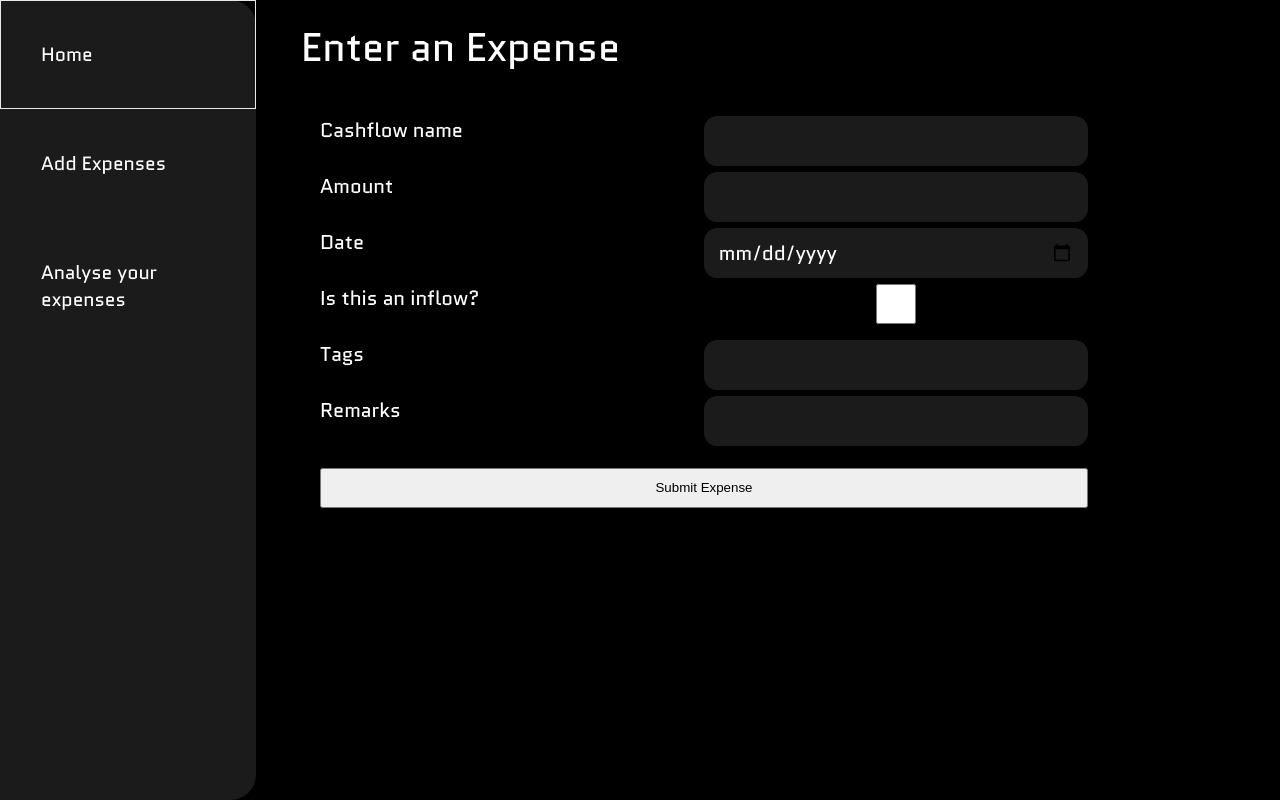
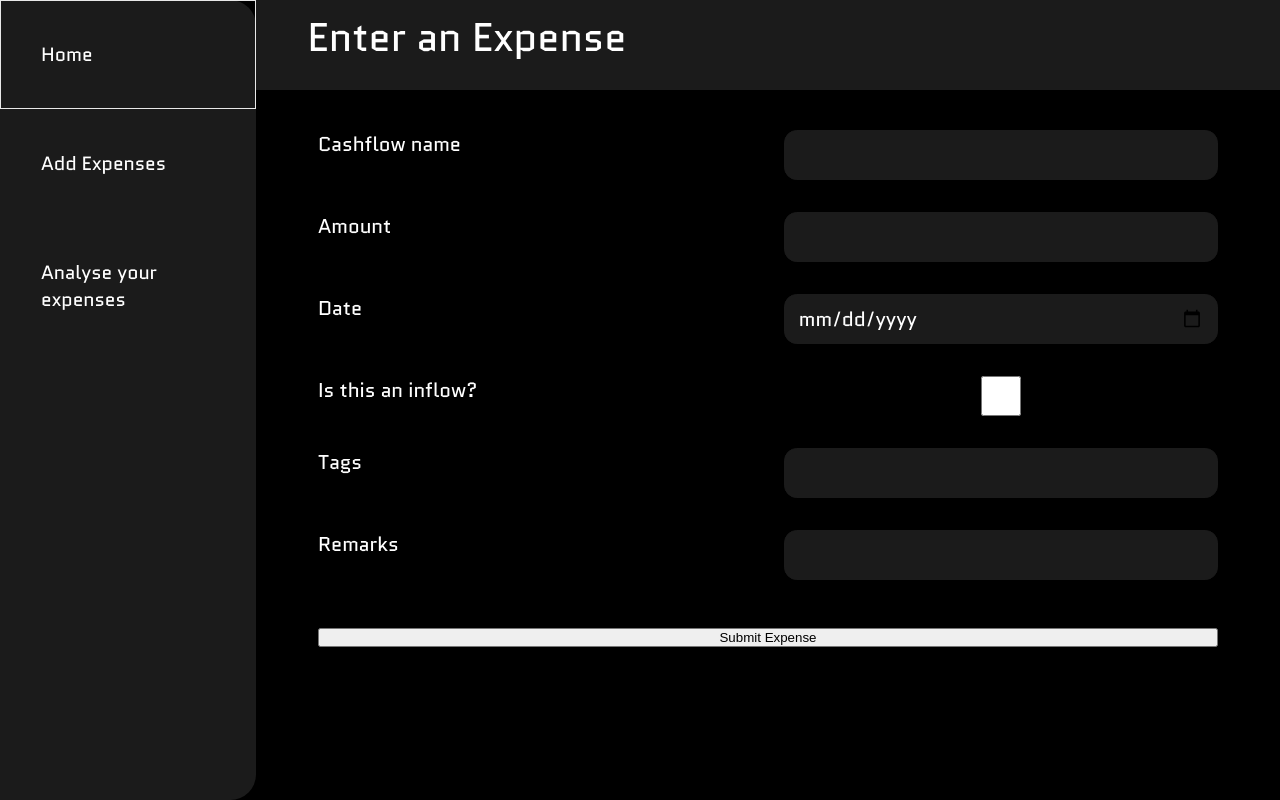
Before and after one commit to Advaitmenon1106/expense-tracker, a React (Vite) app in the folder frontend/: page /add-expense in a window 1280 px wide. Built offline with nearby package versions, Linux system fonts and the light colour scheme.

Commit message:
Add a wrapper content and change some CSS metrics of measurements.

```diff
--- a/frontend/src/Expense_Operations/ExpenseOperations.css
+++ b/frontend/src/Expense_Operations/ExpenseOperations.css
@@ -2,24 +2,31 @@
 
 .hero-text {
   font-family: "Quantico";
+
   color: white;
   font-size: 5vh;
-  margin-left: 5%;
-  margin-top: 2%;
+  padding-left: 5%;
+  padding-top: 1vh;
+  padding-bottom: 3vh;
+  /* width: 100%; */
+  background-color: #1b1b1b;
+}
+
+.main-content {
+  flex:1;
 }
 
 #form {
   font-family: "Quantico";
-  margin-top: 5vh;
+  /* margin-top: 5vh; */
   display: grid;
   color: white;
-  width: 70vw;
-  grid-template-columns: 30vw 30vw;
-  grid-auto-rows: 7vh;
-  /* justify-items: center; */
-  /* align-items: center; */
-  justify-content: center;
-  /* align-content: center; */
+  display: grid;
+  grid-template-columns: 1fr 1fr;
+  gap: 2rem;
+  max-width: 900px;
+  width: 100%;
+  margin: 5vh auto 0 auto;
 }
 
 .text-label {
--- a/frontend/src/Expense_Operations/ExpenseOperations.jsx
+++ b/frontend/src/Expense_Operations/ExpenseOperations.jsx
@@ -90,7 +90,7 @@ export function ExpenseOperations() {
     };
 
     return (
-        <div>
+        <div className="main-content">
             <div className="hero-text">Enter an Expense</div>
             <form id="form" onSubmit={handleSubmit}>
                 {expenseFormFields.map((field) => (
```
